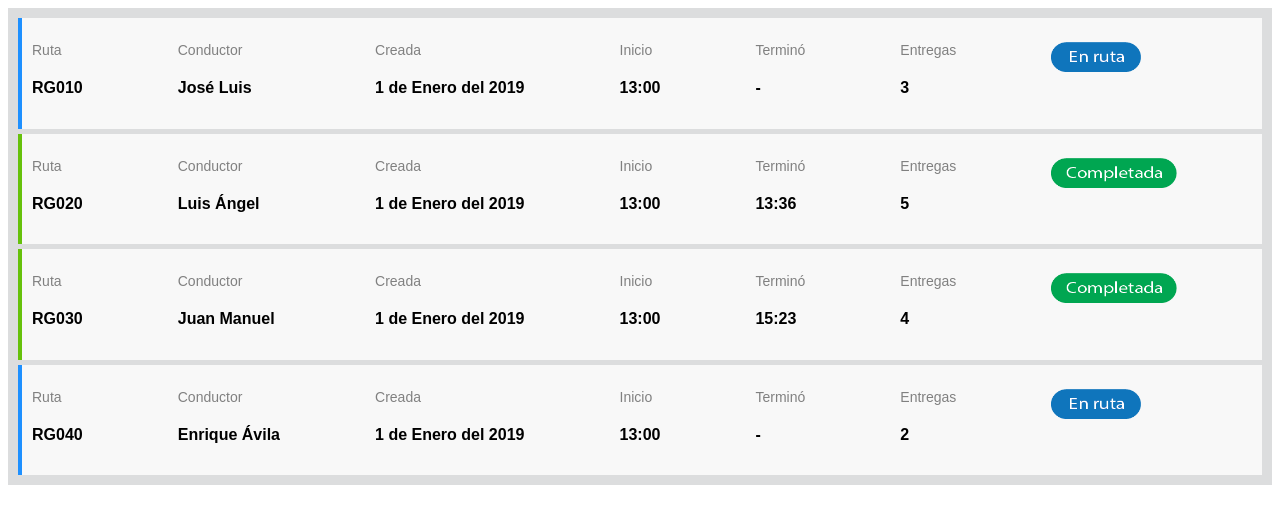
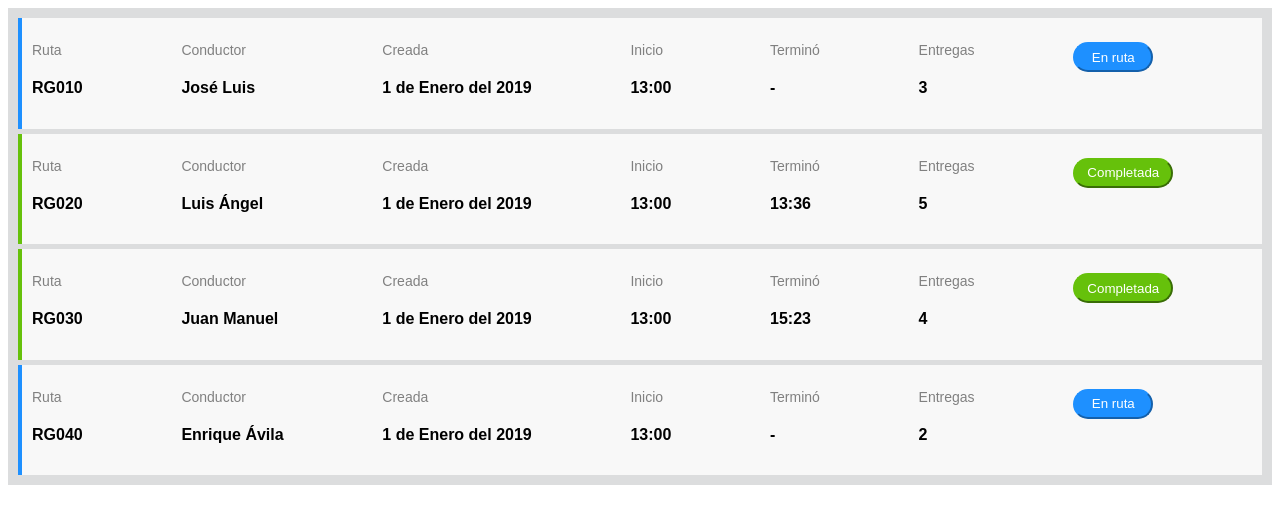
Before and after one commit to Zujuy/0xb_67, a plain HTML site: page design/index.html in a window 1280 px wide. Drawn offline with Linux system fonts and the light colour scheme.

Commit message:
button desgins

```diff
--- a/design/index.html
+++ b/design/index.html
@@ -37,7 +37,7 @@
     </div>
     <div class="grid-item">
       <p></p>
-      <img id="ruta" src="./images/en_ruta.png" height="30px">
+      <button class="rute">En ruta</button>
     </div>
 
 
@@ -67,7 +67,7 @@
     </div>
     <div class="grid-item">
       <p></p>
-      <img id="ruta" src="./images/completada.png" height="30px">
+      <button class="complete">Completada</button>
     </div>
 
 
@@ -97,7 +97,7 @@
     </div>
     <div class="grid-item">
       <p></p>
-      <img id="ruta" src="./images/completada.png" height="30px">
+      <button class="complete">Completada</button>
     </div>
 
 
@@ -127,7 +127,7 @@
     </div>
     <div class="grid-item">
       <p></p>
-      <img id="ruta" src="./images/en_ruta.png" height="30px">
+      <button class="rute">En ruta</button>
     </div>
   </div>
 
--- a/design/style.css
+++ b/design/style.css
@@ -38,3 +38,23 @@ h4{
   color: #808080;
   border-left: 4px solid rgb(102, 193, 11);
 }
+
+.rute{
+  background-color: dodgerblue;
+  color: white;
+  padding: 5px;
+  border-radius: 20px;
+  width: 80px;
+  height: 30px;
+  border-color: dodgerblue;
+}
+
+.complete{
+  background-color:  rgb(102, 193, 11);
+  color: white;
+  padding: 5px;
+  border-radius: 20px;
+  width: 100px;
+  height: 30px;
+  border-color:  rgb(102, 193, 11);
+}
```
Also changed, not shown: design/images/completada.png (deleted), design/images/en_ruta.png (deleted).
